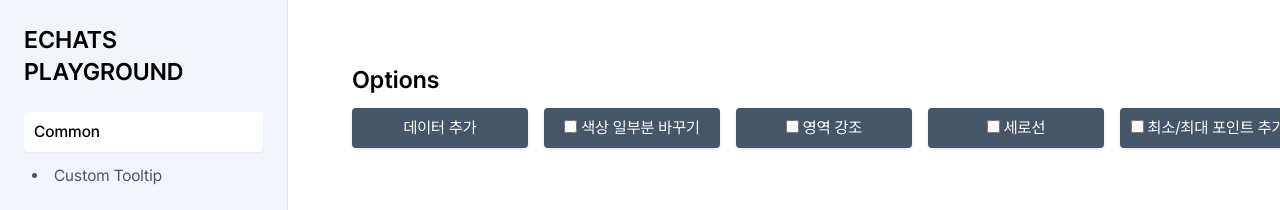
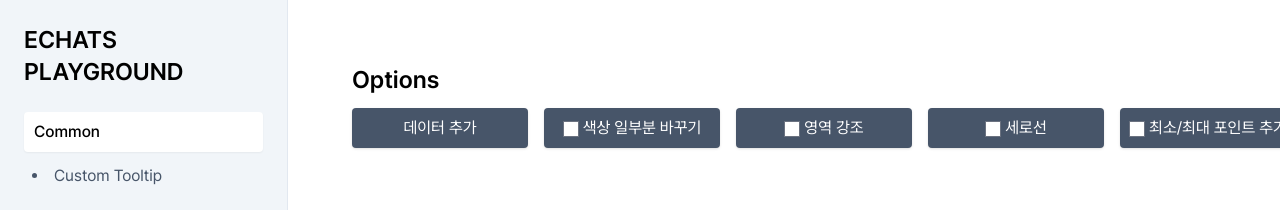
Before and after one commit to PerlPark/echart-playground, a Next.js app: page / in a window 1280 px wide. Shown: the top 210 px of the page. Built offline with nearby package versions, Linux system fonts and the light colour scheme.

Commit message:
chore: @tailwindcss/forms 설치

```diff
--- a/package.json
+++ b/package.json
@@ -24,5 +24,8 @@
     "recoil": "^0.7.7",
     "tailwindcss": "3.3.2",
     "typescript": "5.1.6"
+  },
+  "devDependencies": {
+    "@tailwindcss/forms": "^0.5.4"
   }
 }
--- a/tailwind.config.js
+++ b/tailwind.config.js
@@ -14,5 +14,5 @@ module.exports = {
       },
     },
   },
-  plugins: [],
-}
+  plugins: [require('@tailwindcss/forms')],
+};
```
Also changed, not shown: 1 other file (tests, documents, lock files or other folders).
